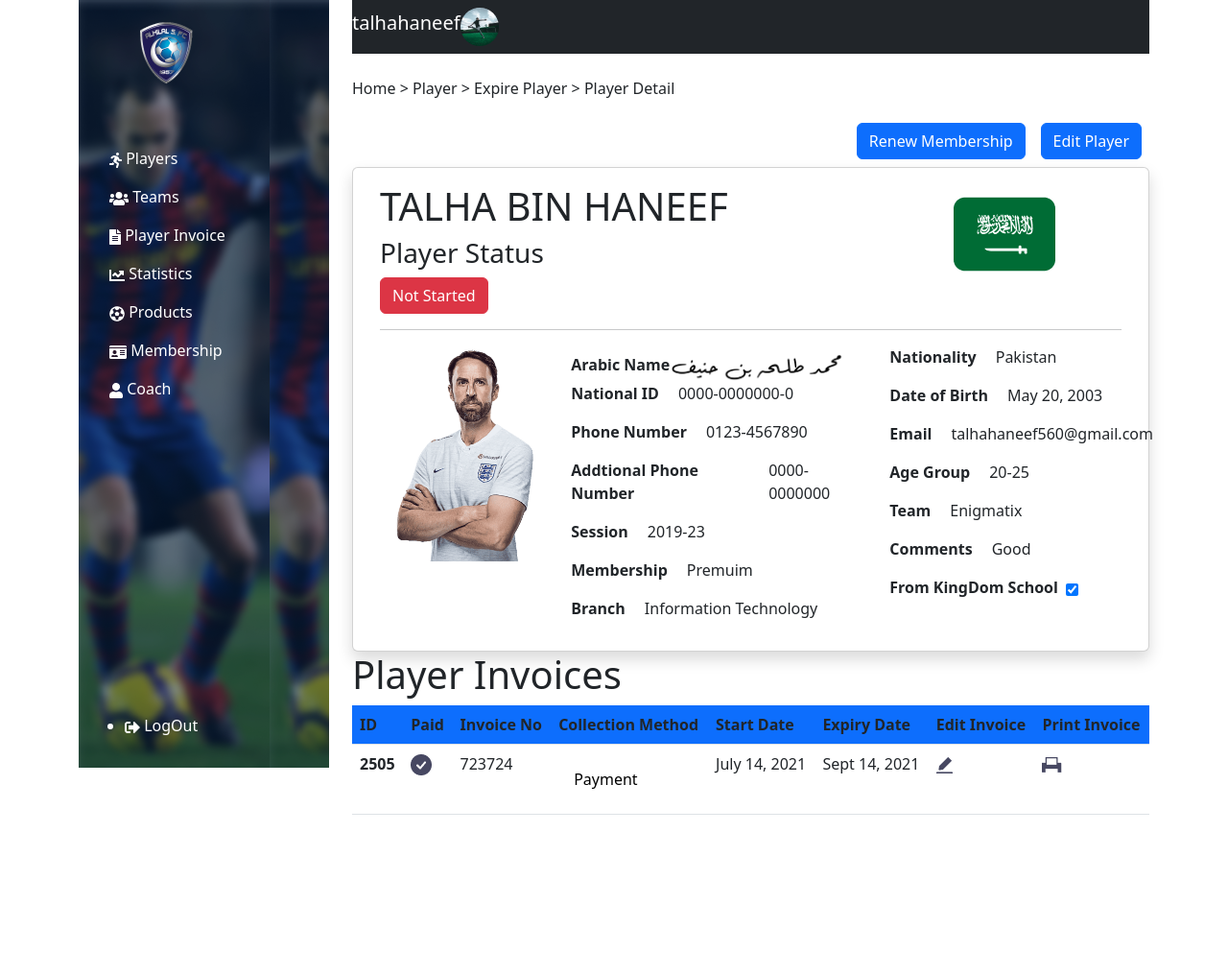
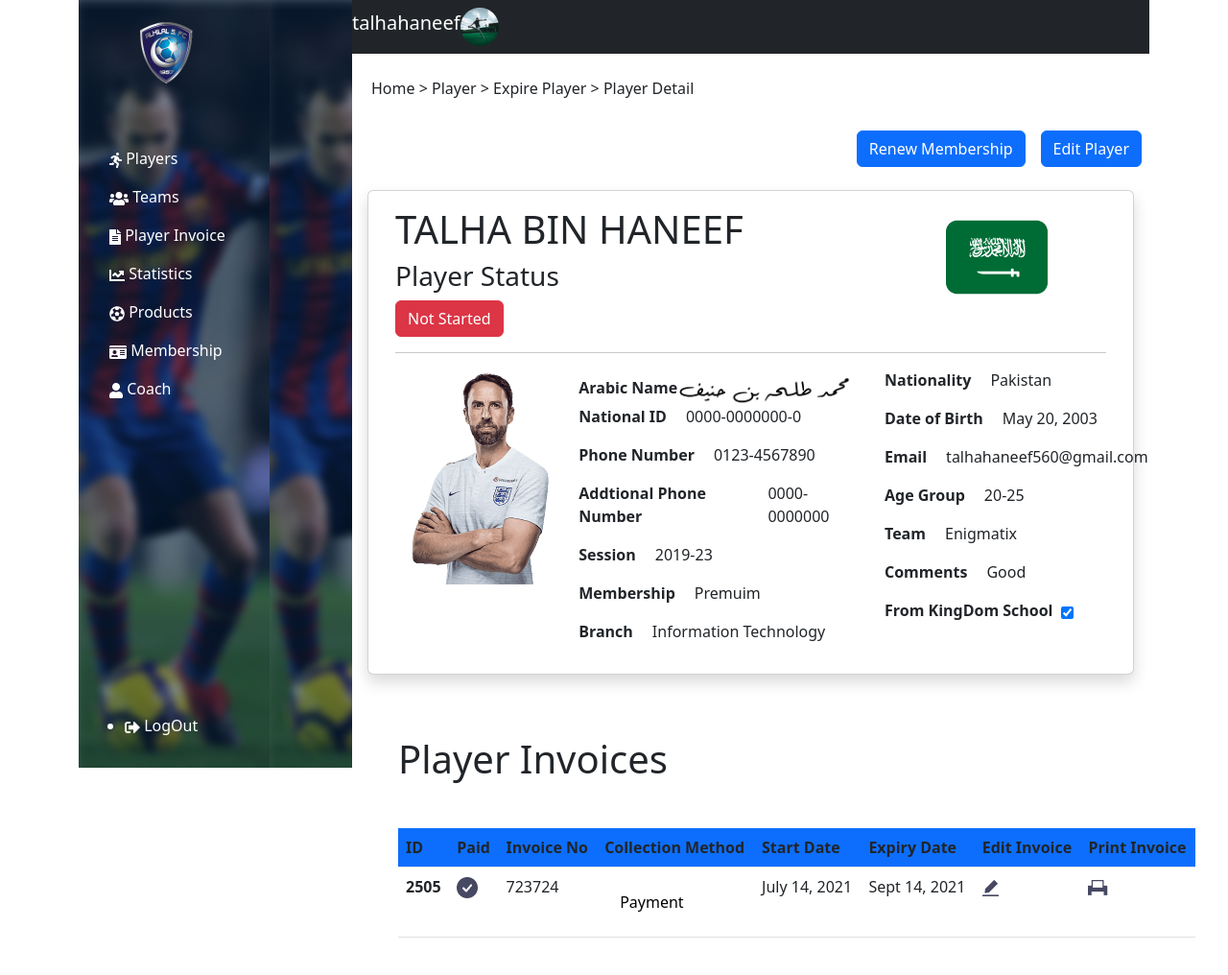
Before and after one commit to talhabinhaneef/Figma_template_1, a plain HTML site: page index.html in a window 1280 px wide. Shown: the whole page at 96% size. Before the commit the page ends 865 px from the top, so only its background shows below. Drawn offline with nearby package versions, Linux system fonts and the light colour scheme.

Commit message:
Update index.html

```diff
--- a/index.html
+++ b/index.html
@@ -17,7 +17,7 @@
         <div class="row">
             <div class="col-md-3">
                 <div class="d-flex flex-column flex-shrink-0 p-3 text-white bg-dark"
-                    style="height: 800px; background-image: url(assets/Sidebar.png);">
+                    style="height: 800px; width: 285px; background-image: url(assets/Sidebar.png);">
                     <a href="/"
                         class="d-flex align-items-center mb-3 mb-md-0 me-md-auto text-white text-decoration-none">
                         <svg class="bi me-2" width="40" height="32">
@@ -100,7 +100,7 @@
                     </nav>
                 </div>
 
-                <div class="row">
+                <div class="row m-2">
                     <p>Home > Player > Expire Player > Player Detail</p>
                 </div>
 
@@ -125,7 +125,7 @@
                             <div class="col">
 
 
-                                <div class="shadow card p-3">
+                                <div class="shadow card p-3 m-3">
                                     <div class="container">
                                         <div class="row">
                                             <div class="col-md-9">
@@ -278,10 +278,10 @@
 
 
 
-                <footer>
+                <footer >
 
-                    <h1>Player Invoices</h1>
-                    <table class="table">
+                    <h1 class="m-5">Player Invoices</h1>
+                    <table class="table m-5">
 
                         <thead class="bg-primary ">
                             <tr>
```
